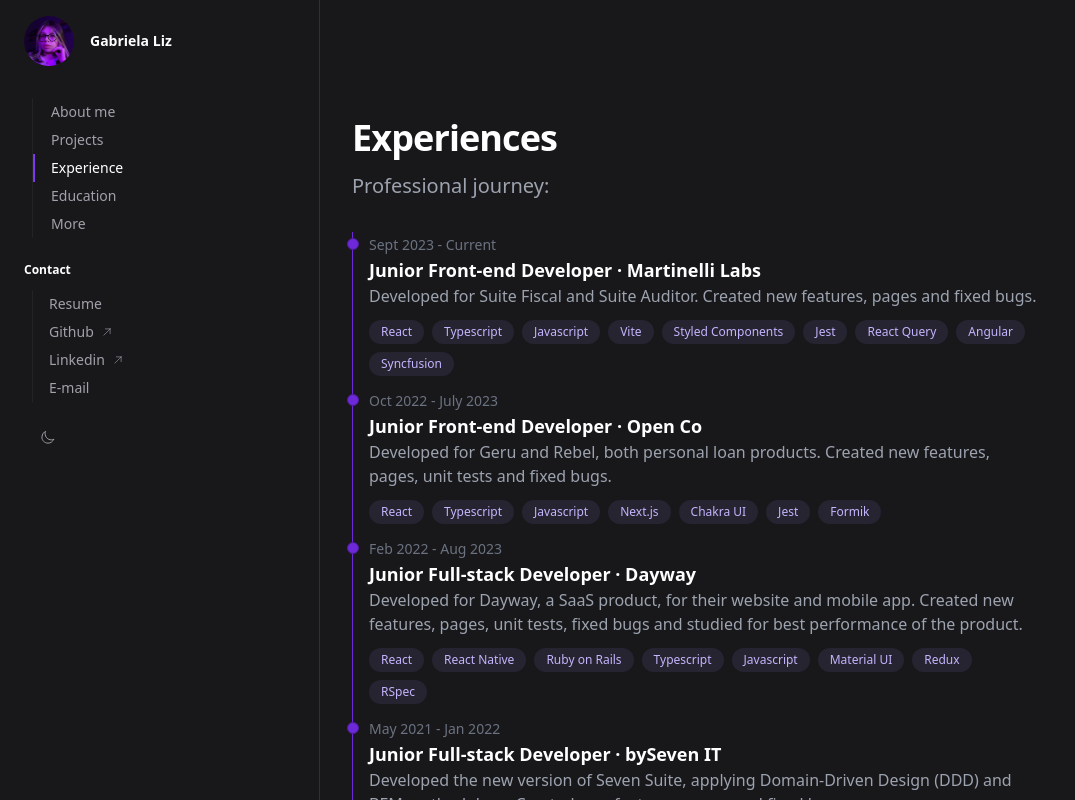
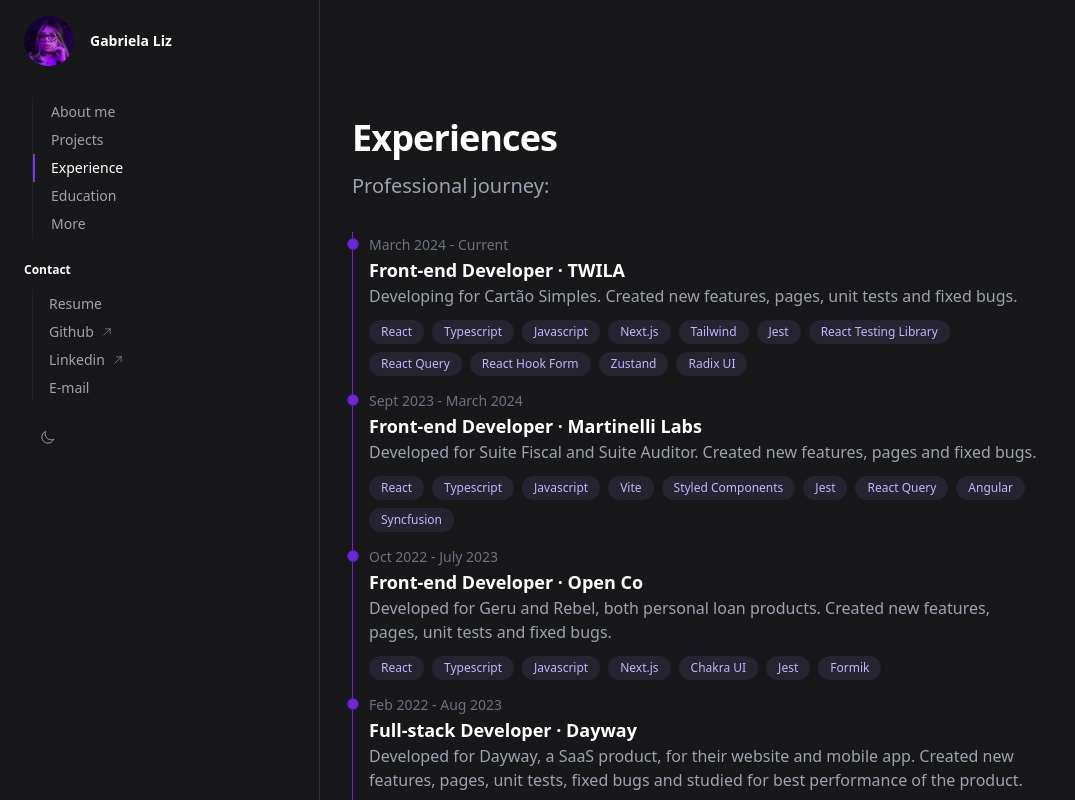
Before and after one commit to gabiliz/gabiliz-portfolio, a Next.js app: page /experience in a window 1280 px wide. Shown: the top 800 px of the page, without its empty margins (0-1075 px from the left). Built offline with nearby package versions, Linux system fonts and the light colour scheme.

Commit message:
feat: remove next files and change data

```diff
--- a/src/app/page.tsx
+++ b/src/app/page.tsx
@@ -7,7 +7,7 @@
             <h1 className="text-2xl font-bold">Gabriela Liz</h1>
             <div className="flex items-center mb-1">
               <p className="text-violet-600 dark:text-violet-400">Front-end Developer</p>
-              <p className="ml-5 inline-flex gap-0.5 justify-center overflow-hidden text-sm font-medium transition rounded-lg py-1 px-3 bg-violet-400/10 text-violet-400 dark:ring-1 ring-inset ring-violet-400/20 hover:bg-violet-400/10 hover:text-violet-300 hover:ring-violet-300">#OpenToWork</p>
+              {/* <p className="ml-5 inline-flex gap-0.5 justify-center overflow-hidden text-sm font-medium transition rounded-lg py-1 px-3 bg-violet-400/10 text-violet-400 dark:ring-1 ring-inset ring-violet-400/20 hover:bg-violet-400/10 hover:text-violet-300 hover:ring-violet-300">#OpenToWork</p> */}
             </div>
               <p className="text-zinc-600 dark:text-zinc-400 mb-24">I&apos;m a developer from <span className="text-violet-600 dark:text-violet-400">Brazil</span> who&apos;s experienced in building modern web applications. I currently work mostly with React, but I&apos;m always open to learn new technologies :)</p>
           </div>
--- a/src/utils/experiences.json
+++ b/src/utils/experiences.json
@@ -1,4 +1,22 @@
 [
+  {
+    "technologies" : [
+      "React",
+      "Typescript",
+      "Javascript",
+      "Next.js",
+      "Tailwind",
+      "Jest",
+      "React Testing Library",
+      "React Query",
+      "React Hook Form",
+      "Zustand",
+      "Radix UI"
+    ],
+    "date": "March 2024 - Current",
+    "title": "Front-end Developer · TWILA",
+    "description": "Developing for Cartão Simples. Created new features, pages, unit tests and fixed bugs."
+  },
   {
     "technologies" : [
       "React",
@@ -11,8 +29,8 @@
       "Angular",
       "Syncfusion"
     ],
-    "date": "Sept 2023 - Current",
-    "title": "Junior Front-end Developer · Martinelli Labs",
+    "date": "Sept 2023 - March 2024",
+    "title": "Front-end Developer · Martinelli Labs",
     "description": "Developed for Suite Fiscal and Suite Auditor. Created new features, pages and fixed bugs."
   },
   {
@@ -26,7 +44,7 @@
       "Formik"
     ],
     "date": "Oct 2022 - July 2023",
-    "title": "Junior Front-end Developer · Open Co",
+    "title": "Front-end Developer · Open Co",
     "description": "Developed for Geru and Rebel, both personal loan products. Created new features, pages, unit tests and fixed bugs."
   },
   {
@@ -41,7 +59,7 @@
       "RSpec"
     ],
     "date": "Feb 2022 - Aug 2023",
-    "title": "Junior Full-stack Developer · Dayway",
+    "title": "Full-stack Developer · Dayway",
     "description": "Developed for Dayway, a SaaS product, for their website and mobile app. Created new features, pages, unit tests, fixed bugs and studied for best performance of the product."
   },
   {
@@ -55,7 +73,7 @@
       "ASP.NET"
     ],
     "date": "May 2021 - Jan 2022",
-    "title": "Junior Full-stack Developer · bySeven IT",
+    "title": "Full-stack Developer · bySeven IT",
     "description": "Developed the new version of Seven Suite, applying Domain-Driven Design (DDD) and BEM methodology. Created new features, pages and fixed bugs."
   },
   {
```
Also changed, not shown: src/utils/education.json (line endings or trailing spaces), 1 other file (tests, documents, lock files or other folders).
